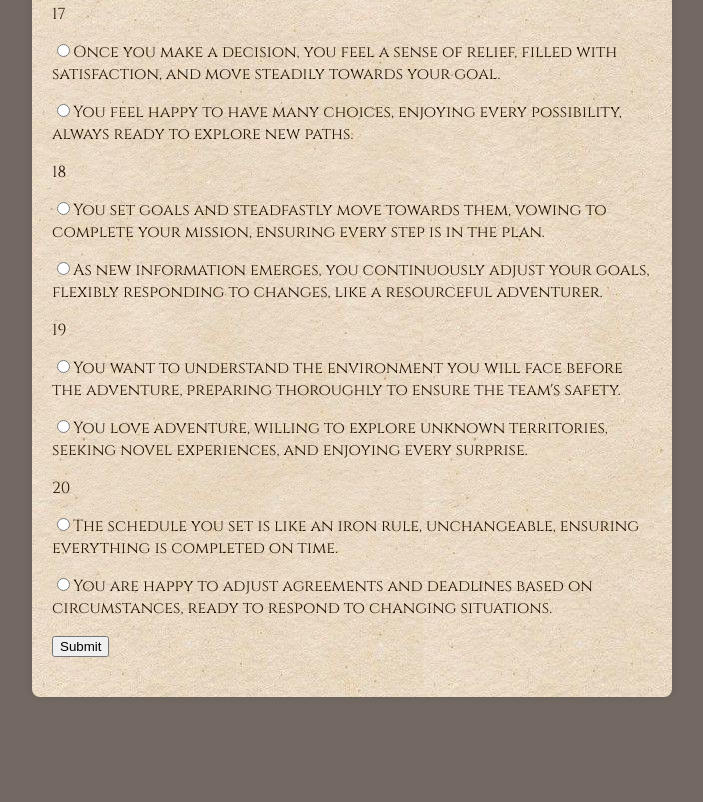
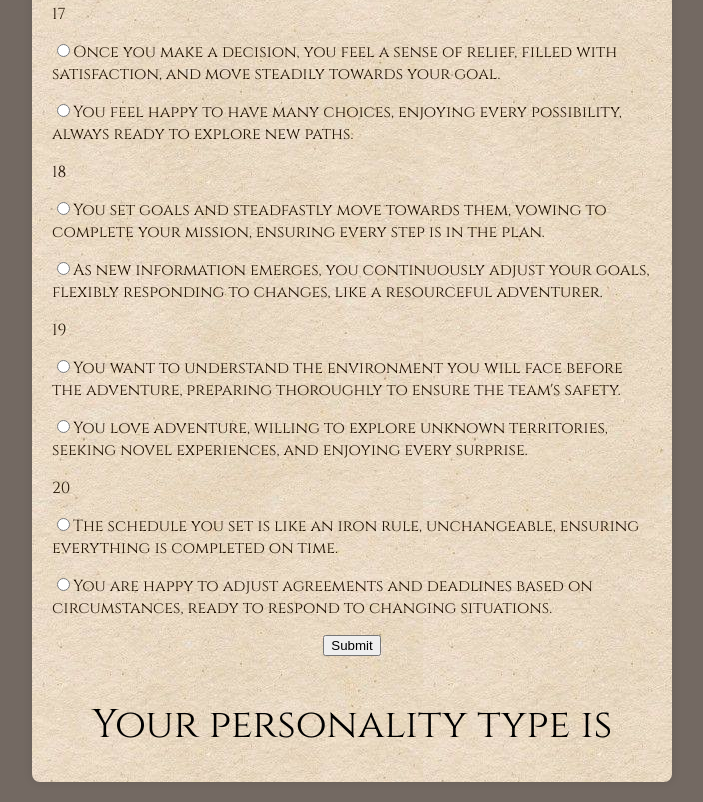
Before and after one commit to lytoooo0/lytoooo0.github.io, a plain HTML site: page mbti/index.html in a window 1280 px wide. Shown: the part 2848-3650 px from the top of the page, without its empty margins (288-991 px from the left). Before the commit the page ends 3565 px from the top, so only its background shows below. Drawn offline with Linux system fonts and the light colour scheme.

Commit message:
chores: change font size and alignments

```diff
--- a/mbti/index.html
+++ b/mbti/index.html
@@ -134,8 +134,14 @@
             <p><label><input type="radio" name="q20" value="J">The schedule you set is like an iron rule, unchangeable, ensuring everything is completed on time.</label></p>
             <p><label><input type="radio" name="q20" value="P">You are happy to adjust agreements and deadlines based on circumstances, ready to respond to changing situations.</label></p>
         </div>
-            <button type="submit">Submit</button>
+            <div class="center">
+                <button type="submit">Submit</button>
+            </div>
         </form>
+        <br>
+        <div id="result-hint" class="result_hint">
+            Your personality type is
+        </div>
         <div id="result" class="result"></div>
     </div>
     <script src="script.js"></script>
--- a/mbti/script.js
+++ b/mbti/script.js
@@ -29,6 +29,6 @@ document.getElementById('quizForm').addEventListener('submit', function(event) {
         (answers.J > answers.P ? 'J' : 'P');
 
     // Display result
-    result = `Your personality type is: ${personalityType}`;
+    result = `${personalityType}`;
     document.getElementById('result').innerText = result;
 });
--- a/mbti/styles.css
+++ b/mbti/styles.css
@@ -13,6 +13,11 @@ body {
     border-radius: 8px;
     box-shadow: 0 0 10px rgba(0, 0, 0, 0.1);
 }
+.center {
+    display: flex;
+    justify-content: center;
+    align-items: center;
+}
 
 h1 {
     text-align: center;
@@ -24,8 +29,14 @@ h1 {
     margin-bottom: 15px;
 }
 
+.result_hint {
+    margin-top: 20px;
+    text-align: center;
+    font-size: 40px;
+}
 .result {
-    margin-top: 20px;
+    margin-top: 10px;
     font-weight: bold;
     text-align: center;
+    font-size: 40px;
 }
```
